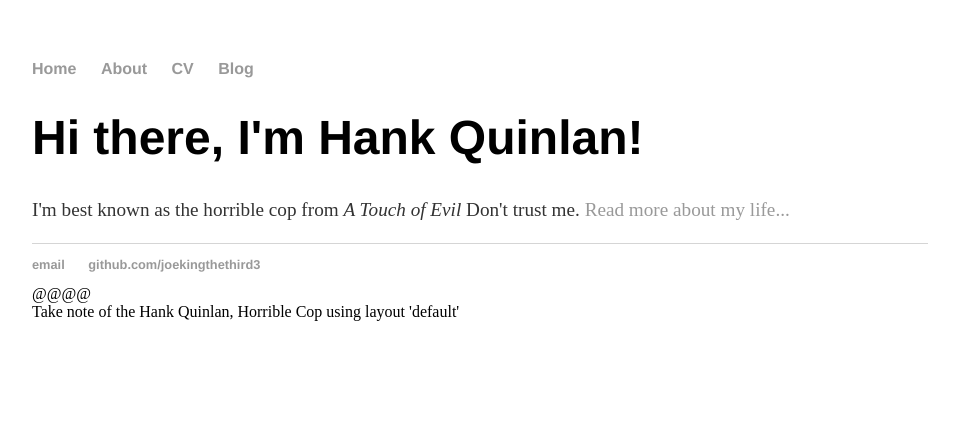
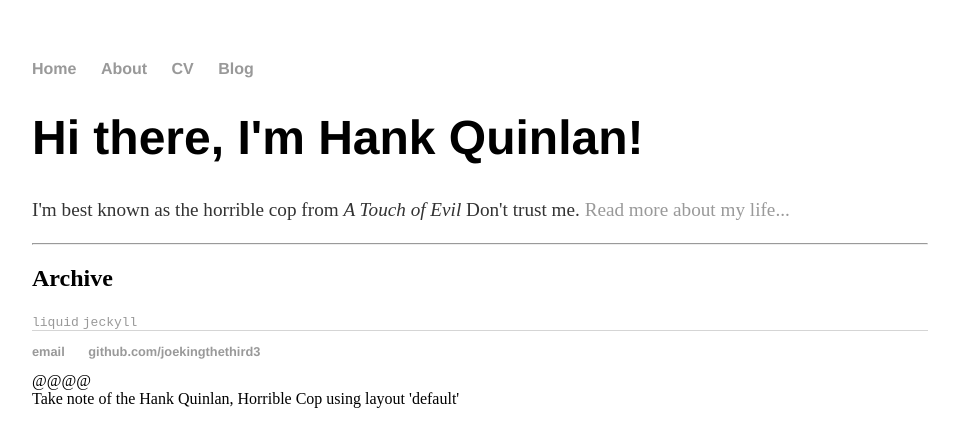
Before and after one commit to joekingTheThird3/joekingTheThird3.github.io, a Jekyll site: the page built from index.html, in a window 1280 px wide. Shown: the top 447 px of the page, without its empty margins (160-1119 px from the left). Built offline with Jekyll 4.4.1, drawn with Linux system fonts in a browser that asks for light colours.

Commit message:
Update index.html

```diff
--- a/index.html
+++ b/index.html
@@ -1,8 +1,11 @@
 ---
 layout: default
 title: Hank Quinlan, Horrible Cop
+tags: jeckyll liquid code
 ---
 <div class="blurb">
 	<h1>Hi there, I'm Hank Quinlan!</h1>
 	<p>I'm best known as the horrible cop from <em>A Touch of Evil</em> Don't trust me. <a href="/about">Read more about my life...</a></p>
 </div><!-- /.blurb -->
+<hr>
+{% include archive.html %}
```
